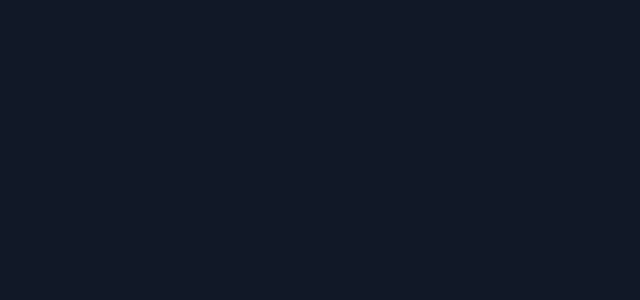
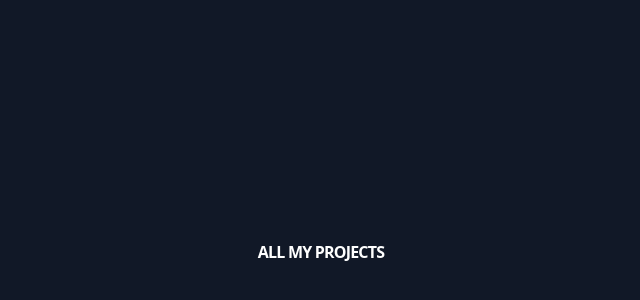
Before and after one commit to novalramdhani/noval.io, a React (Create React App) app: page /projects in a window 1280 px wide. Shown: the part 148-448 px from the top of the page, without its empty margins (319-959 px from the left). Built offline with nearby package versions, Linux system fonts and the light colour scheme.

Commit message:
add container

```diff
--- a/src/components/Card.tsx
+++ b/src/components/Card.tsx
@@ -6,6 +6,11 @@ type CardProps = {
 
 export default function Card({link, title, description}: CardProps) {
   return (
-    <div>Card</div>
+    <a href={link} rel="noreferrer" target="_blank" className="flex flex-col mt-5 items-center bg-white rounded-lg border shadow-md md:flex-row md:max-w-xl hover:bg-gray-100 dark:border-gray-700 dark:bg-gray-800 dark:hover:bg-gray-700">
+        <div className="flex flex-col justify-between p-4 leading-normal">
+        <h5 className="mb-2 text-2xl font-bold tracking-tight text-gray-900 dark:text-white uppercase">{title}</h5>
+        <p className="mb-3 font-normal text-gray-700 dark:text-gray-400">{description}</p>
+        </div>
+    </a>
   )
 }
--- /dev/null
+++ b/src/components/Container.tsx
@@ -0,0 +1,11 @@
+type ContainerProps = {
+    children: any
+}
+
+export default function Container({children}: ContainerProps) {
+    return (
+        <div className="max-w-xl mx-auto flex flex-col justify-center text-center px-4">
+            {children}
+        </div>
+    );
+}
--- a/src/components/Home.tsx
+++ b/src/components/Home.tsx
@@ -2,11 +2,12 @@ import { Link } from "react-router-dom";
 import url from "../config/url.config";
 import me from '../me.png';
 import Menu from "./Menu";
+import Container from "./Container";
 
 export default function Home() {
     return (
         <>
-        <div className="max-w-xl mx-auto flex flex-col justify-center text-center px-4">
+        <Container>
             <div>
               <img src={me} className="shadows shadow-purple-400/20 bg-contain mx-auto p-1 rounded-full" alt="The picture of me" loading="lazy" width="100" height="100" />
             </div>
@@ -20,7 +21,7 @@ export default function Home() {
                 </p>
                 <Menu />
             </div>
-        </div>
+        </Container>
       </>
     );
 }
--- a/src/components/Projects.tsx
+++ b/src/components/Projects.tsx
@@ -1,5 +1,9 @@
+import Container from "./Container";
+
 export default function Projects() {
     return (
-        <div></div>
+        <Container>
+            <h1 className="text-white font-bold uppercase">All my projects</h1>
+        </Container>
     );
 }
```
